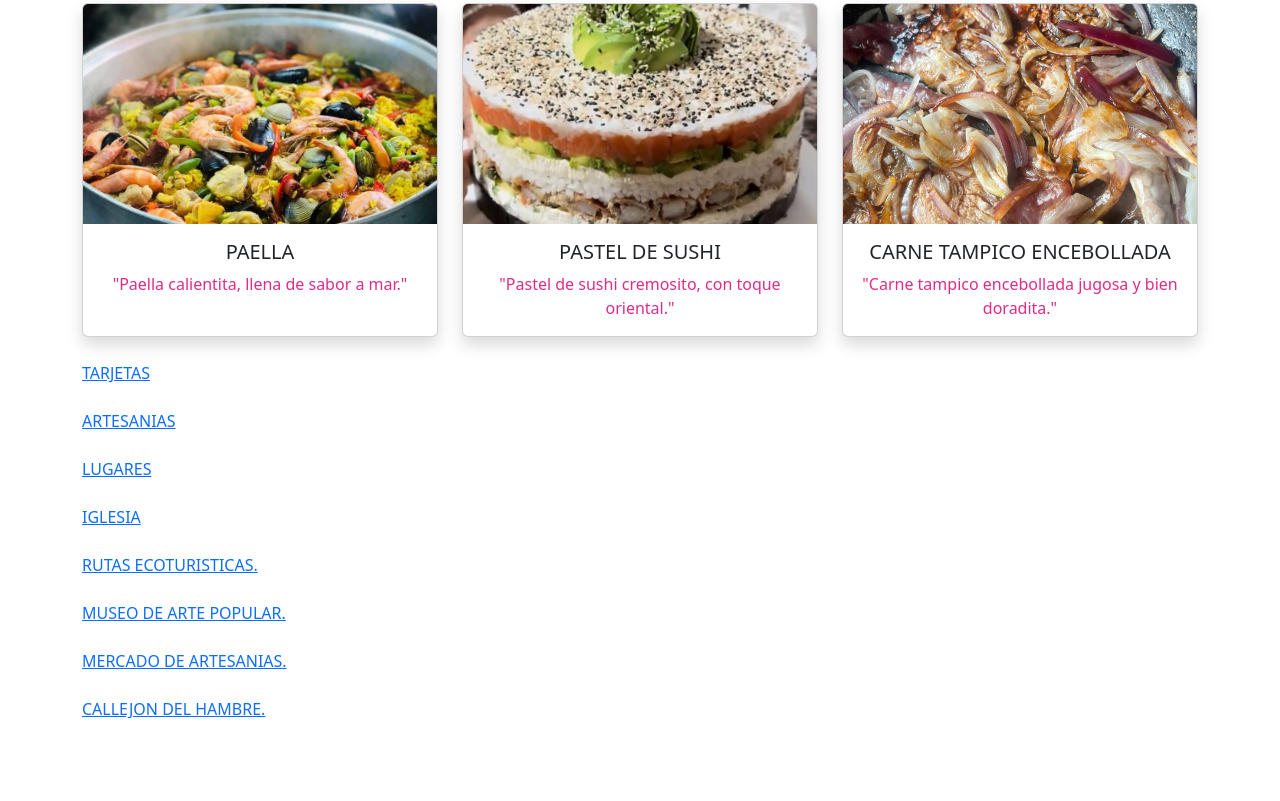
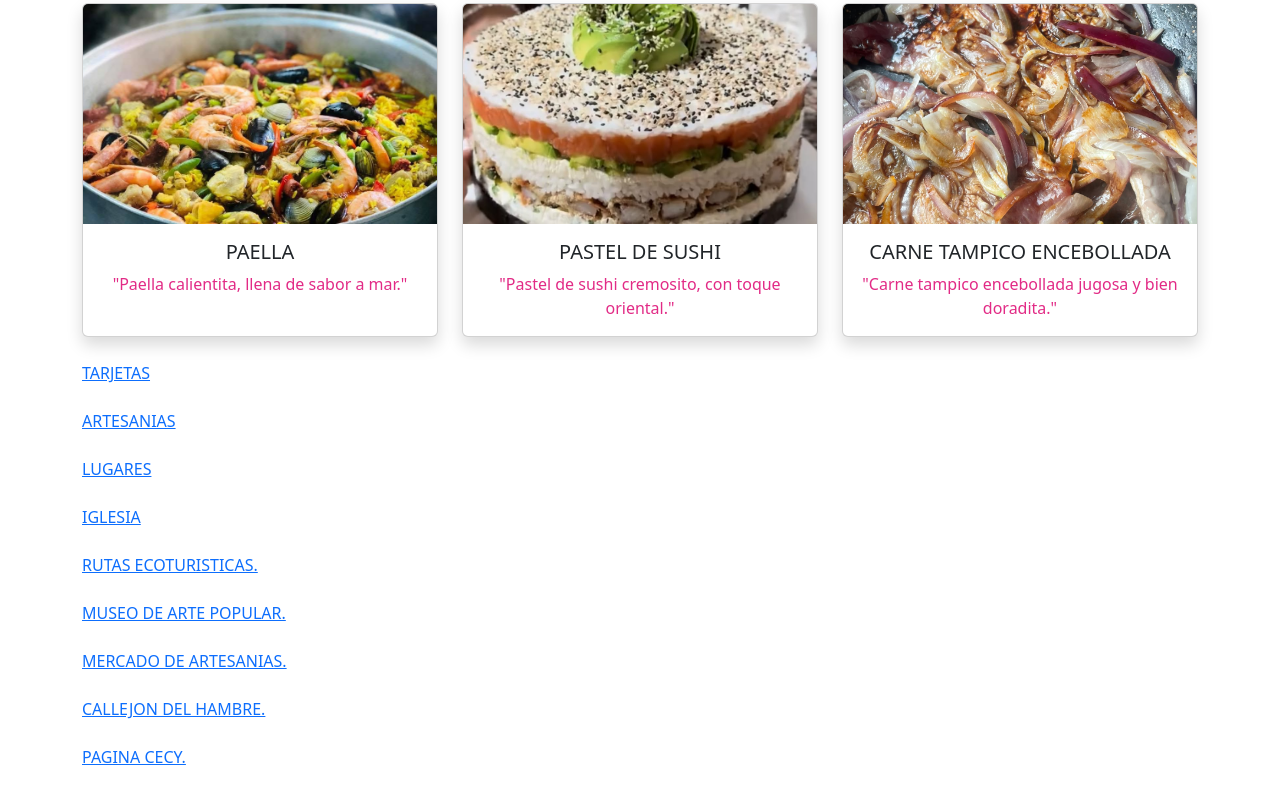
Before and after one commit to aHIme-floRes/WEBSITE-CEcyMagic-Perla, a plain HTML site: page GASTRONOMIA.html in a window 1280 px wide. Shown: the part 4111-4912 px from the top of the page. Before the commit the page ends 4880 px from the top, so only its background shows below. Drawn offline with nearby package versions, Linux system fonts and the light colour scheme.

Commit message:
Update GASTRONOMIA.html

```diff
--- a/GASTRONOMIA.html
+++ b/GASTRONOMIA.html
@@ -578,3 +578,4 @@ CARNE TAMPICO ENCEBOLLADA </h5>
         <A HREF="brisa.html">MUSEO DE ARTE POPULAR.</A>
         <A HREF="noemi.html">MERCADO DE ARTESANIAS.</A>
         <A HREF="wendy.html">CALLEJON DEL HAMBRE.</A>
+                <A HREF="INDEX.HTML">PAGINA CECY.</A>
```
